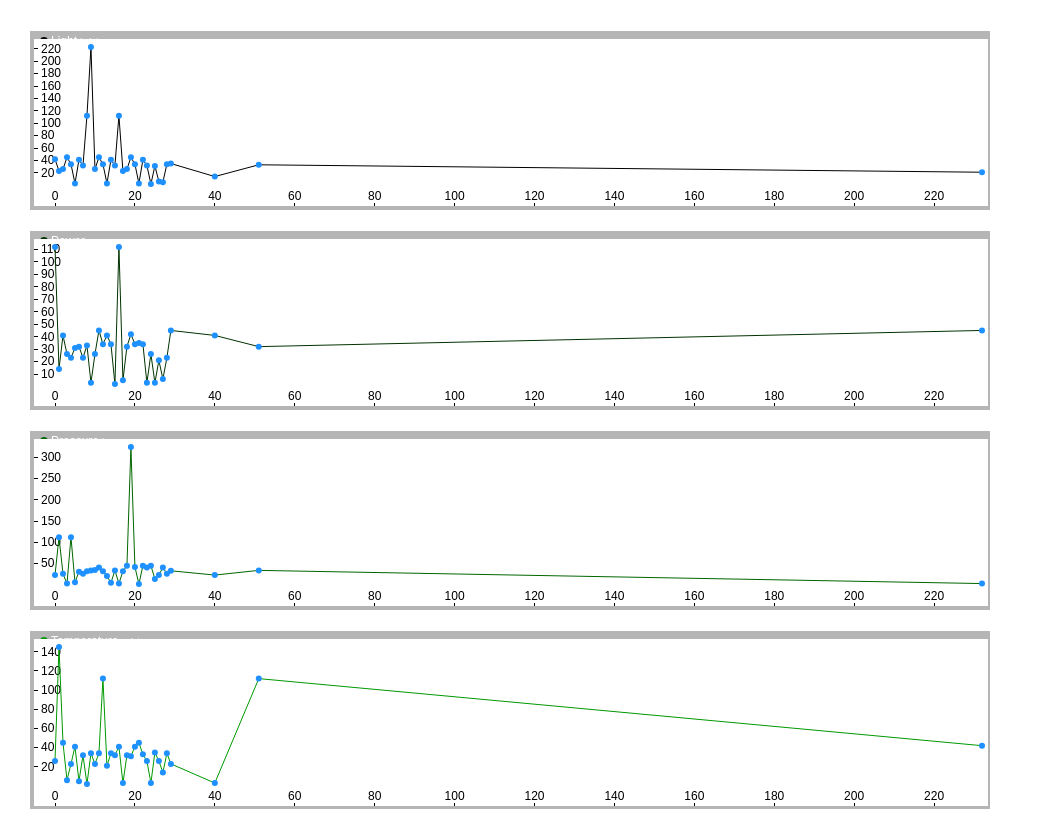
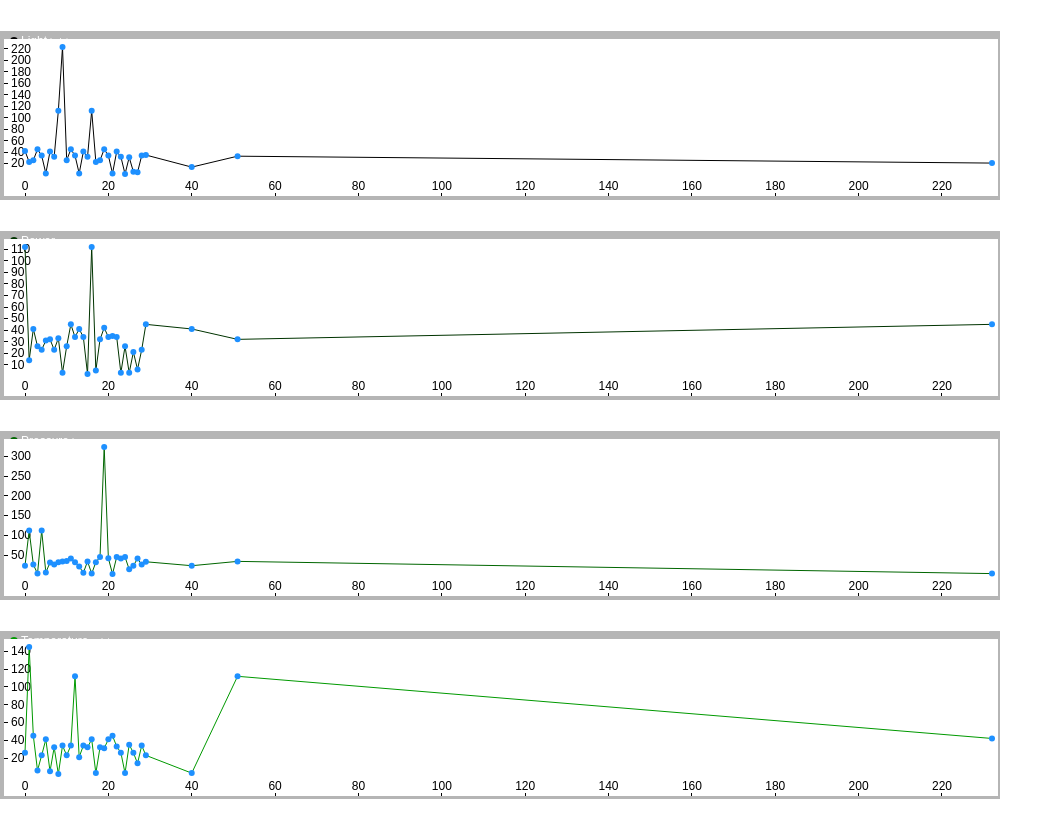
Before and after one commit to mygoare/mulChart, a website with bundled scripts: page example.html in a window 1280 px wide. Shown: the part 61-874 px from the top of the page, without its empty margins (0-1063 px from the left). Built offline with nearby package versions, Linux system fonts and the light colour scheme.

Commit message:
update mulChart

```diff
--- a/app/mulChart.js
+++ b/app/mulChart.js
@@ -2,7 +2,7 @@
 {
     var mulChart = {};
 
-    mulChart.version = '0.1.2';
+    mulChart.version = '0.1.3';
 
     mulChart.generate = function(config)
     {
@@ -11,7 +11,7 @@
         // params can control by outside
         var bindtoElement, data,
             size = {width: 960, height: 200},
-            margin = {top: 20, right: 10, bottom: 10, left: 30},
+            margin = {top: 20, right: 0, bottom: 20, left: 0},
             color =
             {
                 pattern: [
@@ -109,7 +109,7 @@
 
                 return yData;
             };
-
+            //..........................................................................
             var defineSvg = function()
             {
                 svg = d3.select(this)  // `this` is the html selection
@@ -118,6 +118,7 @@
                     .attr('width', width + margin.left + margin.right)
                     .attr('height', datasetLen * (height+margin.top+margin.bottom) - margin.bottom);  // hide the last margin.bottom area, don't want to show vertical line
             };
+            //..........................................................................
             var drawVerticalLine = function()
             {
                 verticalLine = svg.append('line')
@@ -130,6 +131,7 @@
                     .attr('opacity', 0)
                     .attr('class', 'vertical-line');
             };
+            //..........................................................................
             var defineCommonX = function()
             {
                 if (originDatasetCategory == 'date')
@@ -150,10 +152,36 @@
                     .scale(xScale)
                     .orient('top');
             };
-
+            //..........................................................................
             var drawCharts = function()
             {
                 for(var i = 0; i < datasetLen; i++)
+                {
+                    //..........................................................................
+                    var graph, rect, circle, line, mainLine, yScale;
+
+                    yScale = d3.scale.linear().domain(d3.extent(dataset[i], function(d){return d.y})).range([height - scaleOffsetLeftBottom, scaleOffsetRightTop]);
+
+                    var g = svg.append('g')
+                        .attr('class', 'g'+i+' d3-chart-g')
+                        .attr('transform', 'translate('+margin.left+','+ (margin.top + i * (height + margin.top + margin.bottom) ) +')');
+
+                    graph = d3.select(this)
+                        .select('.g'+i);
+
+                    //..........................................................................
+                    var drawClipPath = function()
+                    {
+                        graph.append('clipPath')
+                            .attr('id', 'clip')
+                            .append('rect')
+                            .attr('width', width)
+                            .attr('height', height)
+                            .attr('transform', 'translate(0, 0)')
+                            .attr('fill', 'none');
+                    };
+                    //..........................................................................
+                    var drawChartTitle = function()
                     {
                         // draw each chart title
                         svg.append('foreignObject')
@@ -163,38 +191,19 @@
                             .append('xhtml:body')
                             .style('background', 'transparent')
                             .html('<p style="line-height: '+chartTitleHeight+'px" class="chart-title"><span class="icon" style="background-color: '+color.pattern[i]+'"></span>'+(originDatasetAlias[i]?originDatasetAlias[i]: '') + '<span class="unit">'+ (originDatasetUnit[i]?originDatasetUnit[i]: '') +'</span></p>');
-
-                    var yScale = d3.scale.linear().domain(d3.extent(dataset[i], function(d){return d.y})).range([height - scaleOffsetLeftBottom, scaleOffsetRightTop]);
-
-                    var g = svg.append('g')
-                        .attr('class', 'g'+i+' d3-chart-g')
-                        .attr('transform', 'translate('+margin.left+','+ (margin.top + i * (height + margin.top + margin.bottom) ) +')');
-
-                    var graph = d3.select(this)
-                        .select('.g'+i);
-
-                    // white color rect as white background
-                    graph.append('rect')
-                        .attr('x', 0)
-                        .attr('y', 0)
-                        .attr('width', width)
-                        .attr('height', height)
-                        .attr('fill', 'white');
-
-                    graph.append('clipPath')
-                        .attr('id', 'clip')
-                        .append('rect')
-                        .attr('width', width)
-                        .attr('height', height)
-                        .attr('transform', 'translate(0, 0)')
-                        .attr('fill', 'none');
-
+                    };
+                    //..........................................................................
+                    var drawXAxis = function()
+                    {
                         // xAxis
                         graph.append('g')
                             .attr('class', 'xaxis')
                             .attr('transform', 'translate(0, '+ (height) +')')
                             .call(xAxis);
-
+                    };
+                    //..........................................................................
+                    var drawYAxis = function()
+                    {
                         // yAxis
                         var yAxis = d3.svg.axis()
                             .scale(yScale)
@@ -205,18 +214,24 @@
                             .attr('class', 'yaxis')
                             .attr('transform', 'translate(0, 0)')
                             .call(yAxis);
-
+                    };
+                    //..........................................................................
+                    var drawMainLine = function()
+                    {
                         // line
-                    var line = d3.svg.line()
+                        line = d3.svg.line()
                             .x(function(d){return xScale(d.x)})
                             .y(function(d){return yScale(d.y)})
                             .interpolate('linear');
-                    var mainLine = graph.append('path')
+                        mainLine = graph.append('path')
                             .attr('d', line(dataset[i]))
                             .attr('stroke', color.pattern[i])
                             .attr('fill', 'none')
                             .attr('clip-path', 'url(#clip)');
-
+                    };
+                    //..........................................................................
+                    var drawCircleDots = function()
+                    {
                         // draw each chart circles
                         graph.selectAll('circle')
                             .data(dataset[i])
@@ -229,33 +244,34 @@
                                 r:  function(){return 3}
                             })
                             .attr('clip-path', 'url(#clip)');
-
+                    };
+                    //..........................................................................
+                    var drawFocusCircleDot = function()
+                    {
                         // hover focus circle dot
-                    var circle = graph.append('circle')
+                        circle = graph.append('circle')
                             .attr('class', 'focus-circle')
                             .attr('opacity', 0)
                             .attr({
                                 r: 4,
                                 fill: 'purple'
                             });
-
+                    };
+                    //..........................................................................
+                    var drawMoveArea = function()
+                    {
                         // transparent rect as move area
-                    var rect = graph.append('rect')
+                        rect = graph.append('rect')
                             .attr('x', 0)
                             .attr('y', 0)
                             .attr('width', width)
                             .attr('height', height)
                             .attr('fill', 'transparent')
                             .attr('cursor', 'move');
-
-
-                    zoom.on('zoom.g' +i, onZoomFun(i, graph, xAxis, mainLine, line, yScale));
-                    graphes.push(graph);
-                    rects.push(rect);
-                    circles.push(circle);
-                    mainLines.push(mainLine);
-                    yScales.push(yScale);
-
+                    };
+                    //..........................................................................
+                    var drawBorders = function()
+                    {
                         // draw borders
                         var leftBorder = graph.append('line')
                             .attr('x1', 0 + 2)
@@ -278,9 +294,29 @@
                             .attr('y2', height)
                             .attr('stroke-width', 2)
                             .attr('stroke', '#b5b5b5');
+                    };
+                    //..........................................................................
+
+                    ////////////////////////////////////////////////////////////////////////////
+                    drawClipPath();
+                    drawChartTitle();
+                    drawXAxis();
+                    drawYAxis();
+                    drawMainLine();
+                    drawCircleDots();
+                    drawFocusCircleDot();
+                    drawMoveArea();
+                    drawBorders();
+
+                    zoom.on('zoom.g' +i, onZoomFun(i, graph, xAxis, mainLine, line, yScale));
+                    graphes.push(graph);
+                    rects.push(rect);
+                    circles.push(circle);
+                    mainLines.push(mainLine);
+                    yScales.push(yScale);
                 }
             };
-
+            //..........................................................................
             var drawTooltip = function()
             {
                 var htmlContainer = this;
@@ -288,12 +324,16 @@
                 tooltip.className = 'tooltip';
                 htmlContainer.appendChild(tooltip);
             };
-
+            //..........................................................................
 
             // Zoom binding function
             var onZoomFun = function(i, graph, xAxis, mainLine, line, yScale)
             {
                 return function()
+                {
+                    var zoomCallbackTimer = 1000; // todo: need to set as a paramater
+                    //..........................................................................
+                    var setPanningLimit = function()
                     {
                         // panning limit
                         var s = zoom.scale() - 1,
@@ -301,40 +341,59 @@
                             tx = t[0],
                             ty = t[1];
 
-                    // refered to xScale's definition
+                        // referred to xScale's definition
                         tx = Math.min(tx, -s * scaleOffsetLeftBottom);
                         tx = Math.max(tx, -s * (width - scaleOffsetRightTop));
 
                         zoom.translate([tx, ty]);
-
+                    };
+                    //..........................................................................
+                    var redrawXAxis = function()
+                    {
                         // xaxis redraw
                         graph.select('.xaxis').call(xAxis);
-
+                    };
+                    //..........................................................................
+                    var redrawMainLine = function()
+                    {
                         // line redraw
                         line
                             .y(function(d, i){return yScale(d.y)});
                         mainLine.attr('d', line(dataset[i]));
-
+                    };
+                    //..........................................................................
+                    var redrawCircleDots = function()
+                    {
                         // circles redraw
                         graph.selectAll('circle.circle-dot')
                             .attr({
                                 cx: function(d){return xScale(d.x)},
                                 cy: function(d){return yScale(d.y)}
                             });
-
-
-                    var zoomCallbackTimer = 1000;
+                    };
+                    //..........................................................................
+                    var onZoomCallback = function()
+                    {
                         //run only once
                         if (i == datasetLen - 1)
                         {
                             clearTimeout(zoomCallbackSetTimeout);
                             zoomCallbackSetTimeout = setTimeout(zoomCallback.bind(self, xScale.domain(), zoom.translate(), zoom.scale()), zoomCallbackTimer); // self is the html dom element of chart wrapper
                         }
+                    };
 
+                    ////////////////////////////////////////////////////////////////////////////
+                    setPanningLimit();
+                    redrawXAxis();
+                    redrawMainLine();
+                    redrawCircleDots();
+                    onZoomCallback();
                 };
             };
+            //..........................................................................
+
             // Mouse move binding function
-            var mouseMoveFun = function(index)
+            var onMouseMoveFun = function(index)
             {
                 var self = this.node();
                 var mouseX = d3.mouse(self)[0],
@@ -344,8 +403,10 @@
                     verticalLineX;
 
                 var flag = true;
+                ////////////////////////////////////////////////////////////////////////////
 
                 // when mousemove, every chart calculates the correct dot point
+                // dataset is the data after convert (convertDataFormat)
                 dataset.forEach(function(v, i)
                 {
                     var mainLine = mainLines[i],
@@ -527,16 +588,20 @@
                 }
 
             };
-            var mouseOutFun = function()
+            //..........................................................................
+            var onMouseOutFun = function()
             {
-                verticalLine.attr('opacity', 0);
-                circles.forEach(function(v, i)
+                //..........................................................................
+                var setCircleOpacity = function(v, i)
                 {
                     v.attr('opacity', 0);
-                });
+                };
+                ////////////////////////////////////////////////////////////////////////////
+                verticalLine.attr('opacity', 0);
+                circles.forEach(setCircleOpacity);
                 tooltip.style.opacity = 0;
             };
-
+            //..........................................................................
             var zoomBind = function()
             {
                 /*
@@ -554,21 +619,26 @@
                  */
                 // after zoom.on('zoom') all ready, then call it.
                 // use rect1, rect2 is correct, graph can't call(zoom), it is a empty container
-                rects.forEach(function(v)
+                var callZoom = function(v)
                 {
                     v.call(zoom);
-                });
                 };
+                ////////////////////////////////////////////////////////////////////////////
+                rects.forEach(callZoom);
+            };
+            //..........................................................................
             var mouseMoveBind = function()
             {
-                rects.forEach(function(o, index)
+                //..........................................................................
+                var bindMouseEvent = function(o ,index)
                 {
-                    o.on('mousemove', mouseMoveFun.bind(o, index))
-                        .on('mouseout', mouseOutFun);
-                });
+                    o.on('mousemove', onMouseMoveFun.bind(o, index))
+                        .on('mouseout', onMouseOutFun);
                 };
-
-
+                ////////////////////////////////////////////////////////////////////////////
+                rects.forEach(bindMouseEvent);
+            };
+            //..........................................................................
             var processSelection = function(data, index)
             {
                 // have a clone of origin data ready to use, DON'T change data by reference, be careful here.
@@ -613,7 +683,9 @@
                 // Mouse move binding
                 mouseMoveBind();
             };
-            //  Start here
+            //..........................................................................
+
+            ////////////////////////////////////////////////////////////////////////////
             var originDataSelection = selection;
             self = originDataSelection.node();
             originDataSelection.node().style.position = 'relative';
--- a/mulChart.less
+++ b/mulChart.less
@@ -1,3 +1,7 @@
+.d3-chart
+{
+  background-color: white;
+}
 .d3-chart-g
 {
   .xaxis, .yaxis
```
Also changed, not shown: mulChart.css. Lines whose indentation alone changed are shown as unchanged.
